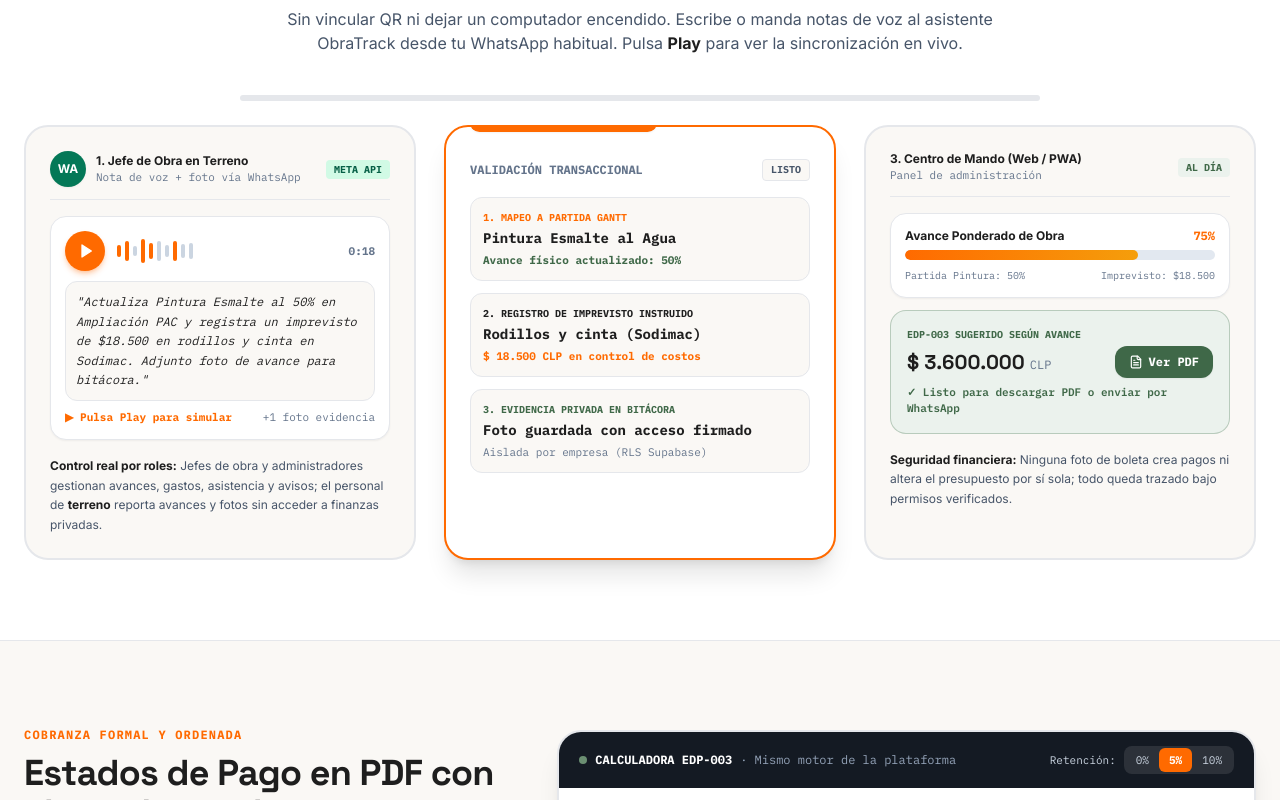
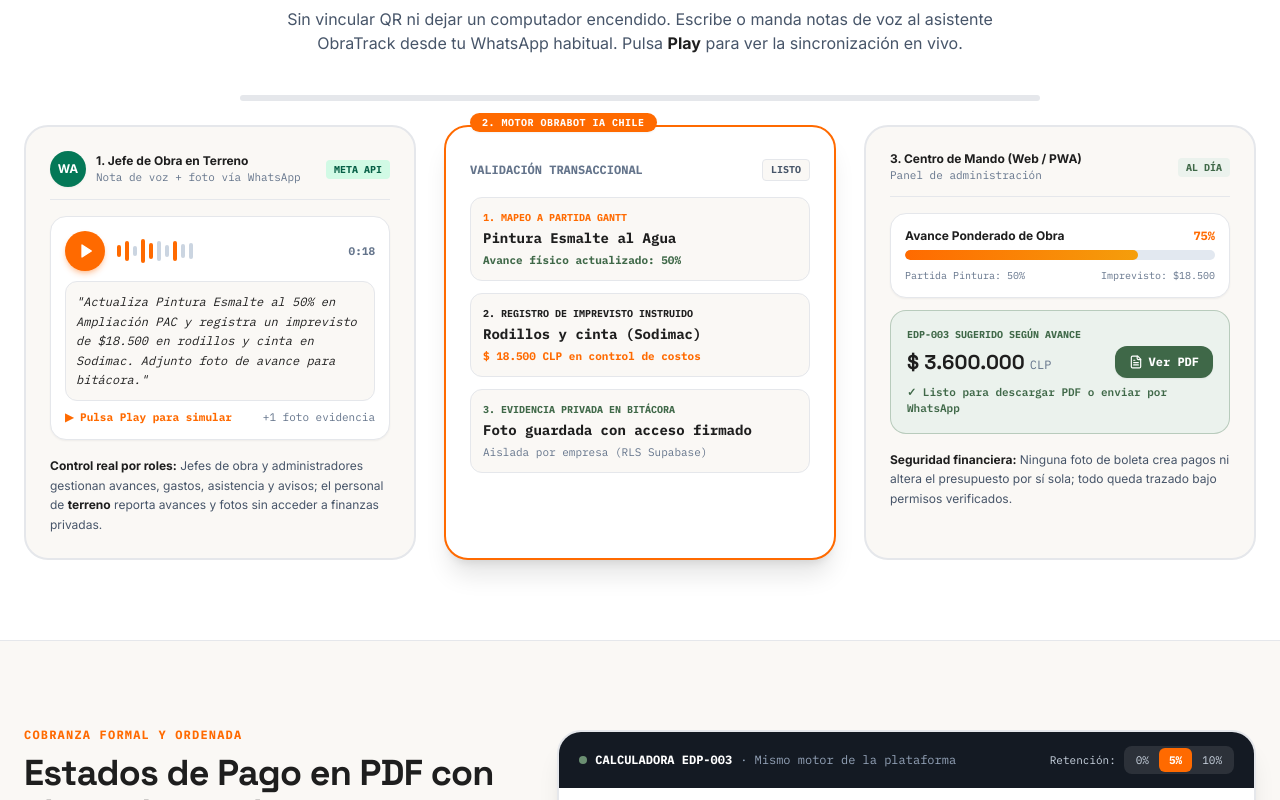
Before and after one commit to obratrack2627/Obratrack, a Next.js app: page / in a window 1280 px wide. Shown: the part 2060-2860 px from the top of the page. Built offline with nearby package versions, Linux system fonts and the light colour scheme.

Commit message:
fix: evitar recorte de badges superiores en tarjetas de planes

```diff
--- a/app/globals.css
+++ b/app/globals.css
@@ -509,13 +509,13 @@ html[data-mobile-nav-open] #obrabot-widget { visibility: hidden; pointer-events:
 
 .landing-spotlight {
   position: relative;
-  overflow: hidden;
   transition: transform 0.3s cubic-bezier(0.22, 1, 0.36, 1), box-shadow 0.3s ease, border-color 0.3s ease;
 }
 .landing-spotlight::before {
   content: '';
   position: absolute;
   inset: 0;
+  border-radius: inherit;
   background: radial-gradient(380px circle at var(--mx, 50%) var(--my, 50%), rgba(255, 106, 0, 0.09), transparent 65%);
   opacity: 0;
   transition: opacity 0.3s ease;
```
